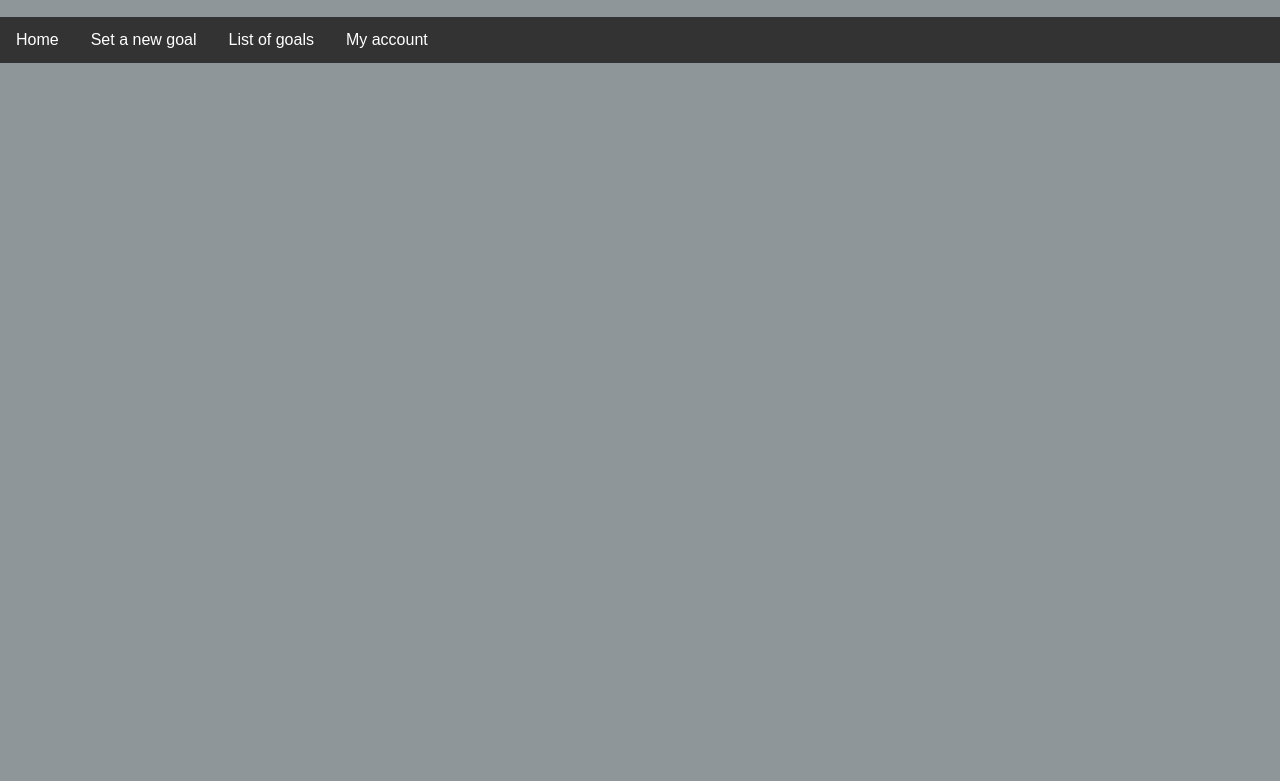
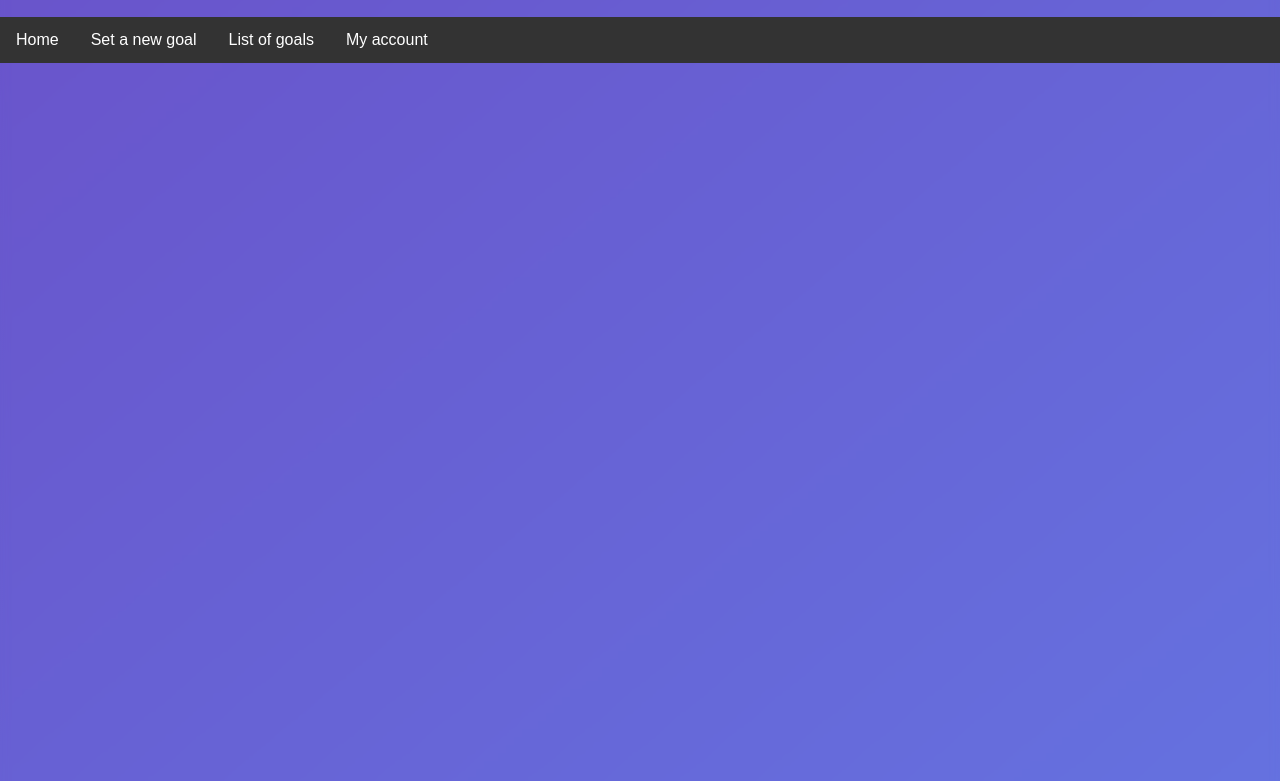
Before and after one commit to meeuw64/goal-setting-application, a plain HTML site: page home.html in a window 1280 px wide. Shown: the part 78-859 px from the top of the page. Drawn offline with Linux system fonts and the light colour scheme; a web font is replaced by a local one.

Commit message:
Updated stylesheet for the home page.

```diff
--- a/stylesheet-home.css
+++ b/stylesheet-home.css
@@ -2,7 +2,7 @@ body{
     margin: 0;
     padding: 0;
     font-family: Arial, Helvetica, sans-serif;
-    background-color: rgb(142, 150, 153);
+    background-image: linear-gradient(320deg, #6477E3, #6953ca);
     backdrop-filter: blur(5px);
     height: 150vh;
 }
```
